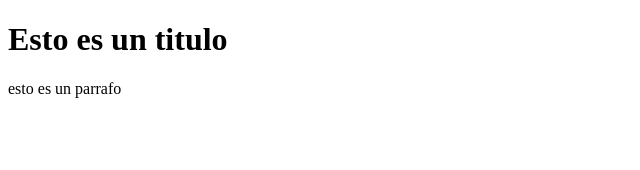
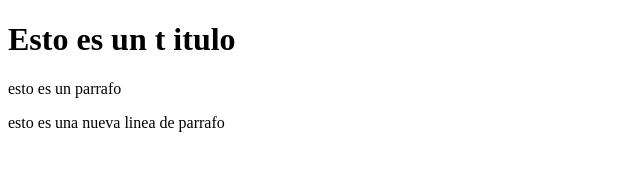
Before and after one commit to jdanieldoria/prework, a plain HTML site: page index.html in a window 1280 px wide. Shown: the whole page, without its empty margins (0-640 px from the left). Drawn offline with Linux system fonts and the light colour scheme.

Commit message:
agregue un nuevo parrafo

```diff
--- a/index.html
+++ b/index.html
@@ -7,7 +7,8 @@
     <title>Hello world</title>
 </head>
 <body>
-    <h1>Esto es un titulo</h1>
+    <h1>Esto es un t itulo</h1>
     <p>esto es un parrafo</p>
+    <p>esto es una nueva linea de parrafo</p>
 </body>
 </html>
```
